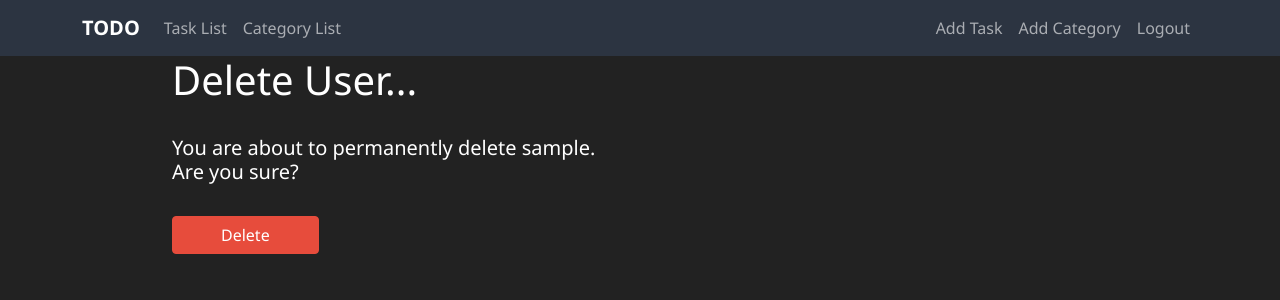
After one commit to Sandmann11/ToDo, a Django app: page /user_details/1/remove/ in a window 1280 px wide. The commit adds this page. Shown: the top 300 px of the page. Run offline with Django 3.2, Linux system fonts and the light colour scheme; tables that the repository leaves empty hold one stand-in row (values such as "Sample post"); some libraries are stand-ins or nearby versions; some web fonts are replaced.

Commit message:
Added User List/Details/Delete

```diff
--- a/todo_app/templates/todo/category_list.html
+++ b/todo_app/templates/todo/category_list.html
@@ -19,7 +19,7 @@
             {% for category in object_list %}
 
                 <tr>
-                    <td><a class="fw-bold text-decoration-none text-body" href="{% url 'category_details' category.pk %}">{{ category.name }}</a></td>
+                    <td><a class="fw-bold text-decoration-none" href="{% url 'category_details' category.pk %}">{{ category.name }}</a></td>
                 </tr>
 
             {% endfor %}
--- a/todo_app/templates/todo/navbar.html
+++ b/todo_app/templates/todo/navbar.html
@@ -6,9 +6,9 @@
 
         <a class="navbar-brand" href="{% url 'main' %}"><b>TODO</b></a>
 
-        <button class="navbar-toggler" type="button" data-bs-toggle="collapse" data-bs-target="#navbarText" aria-controls="navbarText" aria-expanded="false" aria-label="Toggle navigation">
+{% comment %}         <button class="navbar-toggler" type="button" data-bs-toggle="collapse" data-bs-target="#navbarText" aria-controls="navbarText" aria-expanded="false" aria-label="Toggle navigation">
             <span class="navbar-toggler-icon"></span>
-        </button>
+        </button> {% endcomment %}
 
         <div class="collapse navbar-collapse" id="navbarText">
 
--- /dev/null
+++ b/todo_app/templates/todo/user_delete.html
@@ -0,0 +1,32 @@
+{% extends 'todo/main.html' %}
+{% block title %}Delete User{% endblock %}
+
+{% block content %}
+
+    {% if user.is_authenticated %}
+
+        <div class="container w-75">
+            <h2>Delete User...</h2>
+            <br>
+            <h5>You are about to permanently delete {{ user.username }}.<br/> Are you sure?</h5>
+            <br>
+
+            <div class="form-group w-75">
+                <form method="POST">
+                    {% csrf_token %}
+                    <button class="btn btn-danger px-5">Delete</button>
+                </form>
+            </div>
+        </div>
+
+    {% else %}
+
+        <div class="container w-75 my-5">
+            <h2>You are not logged in!</h2>
+            <br>
+            <a href="{% url 'login' %}">Login</a>
+        </div>
+
+    {% endif %}
+
+{% endblock content %}
--- a/todo_app/urls.py
+++ b/todo_app/urls.py
@@ -10,11 +10,15 @@ urlpatterns = [
     path('task_list/', TaskList.as_view(), name='task_list'),
     path('task_details/<int:pk>/', TaskDetails.as_view(), name='task_details'),
     path('task_add/', TaskAdd.as_view(), name='task_add'),
-    path('task_details/edit/<int:pk>', TaskUpdate.as_view(), name='task_update'),
-    path('task_details/<int:pk>/remove', TaskDelete.as_view(), name='task_delete'),
+    path('task_details/edit/<int:pk>/', TaskUpdate.as_view(), name='task_update'),
+    path('task_details/<int:pk>/remove/', TaskDelete.as_view(), name='task_delete'),
 
     path('category_add/', CategoryAdd.as_view(), name='category_add'),
     path('category_list/', CategoryList.as_view(), name='category_list'),
     path('category_details/<int:pk>/', CategoryDetails.as_view(), name='category_details'),
-    path('category_details/<int:pk>/remove', CategoryDelete.as_view(), name='category_delete'),
+    path('category_details/<int:pk>/remove/', CategoryDelete.as_view(), name='category_delete'),
+
+    path('user_list/', UserList.as_view(), name='user_list'),
+    path('user_details/<int:pk>/', UserDetails.as_view(), name='user_details'),
+    path('user_details/<int:pk>/remove/', UserDelete.as_view(), name='user_delete'),
 ]
--- a/todo_app/views.py
+++ b/todo_app/views.py
@@ -1,5 +1,6 @@
 from django.shortcuts import render
 from .models import Category, Task
+from django.contrib.auth.models import User
 from django.views.generic import ListView, DetailView, CreateView, UpdateView, DeleteView
 from .forms import TaskForm, CategoryForm
 from django.urls.base import reverse_lazy
@@ -61,3 +62,19 @@ class CategoryDelete(DeleteView):
     model = Category
     template_name = 'todo/category_delete.html'
     success_url = reverse_lazy('category_list')
+
+
+class UserList(ListView):
+    model = User
+    template_name = 'todo/user_list.html'
+
+
+class UserDetails(DetailView):
+    model = User
+    template_name = 'todo/user_details.html'
+
+
+class UserDelete(DeleteView):
+    model = User
+    template_name = 'todo/user_delete.html'
+    success_url = reverse_lazy('user_list')
```
Also changed, not shown: todo_app/templates/todo/task_list.html (+5 -5 lines), todo_app/templates/todo/user_details.html (added, +17 -0 lines), todo_app/templates/todo/user_list.html (added, +26 -0 lines).
